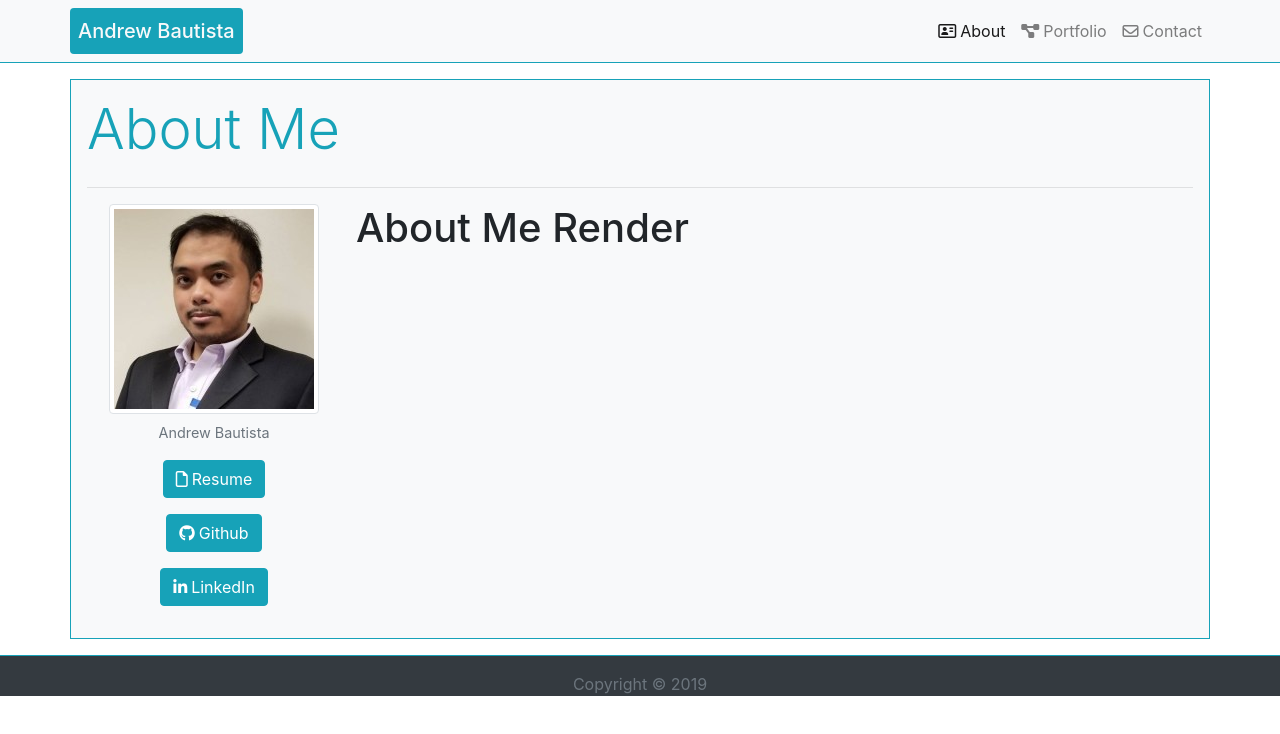
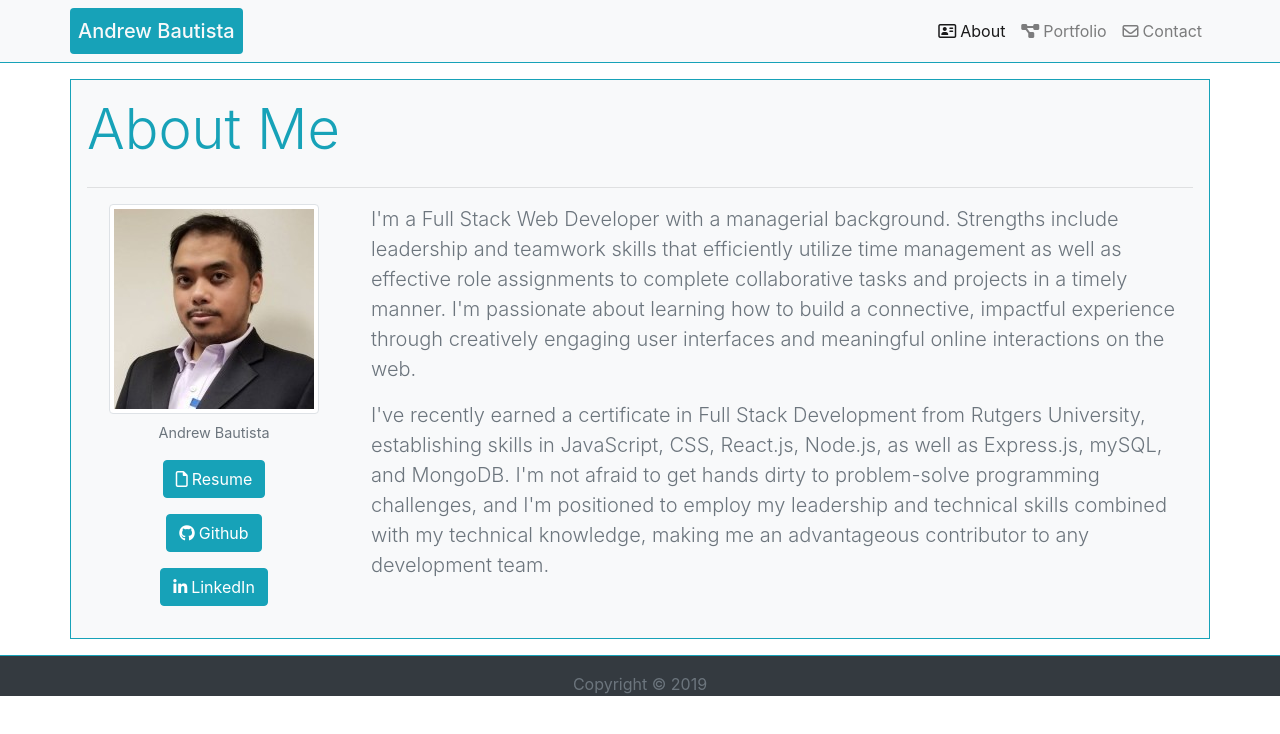
Before and after one commit to WarriorofZarona/React-Portfolio, a React (Create React App) app: page / in a window 1280 px wide. Shown: the top 734 px of the page. Built offline with nearby package versions, Linux system fonts and the light colour scheme.

Commit message:
added AboutContent code, imported to About.js

```diff
--- /dev/null
+++ b/src/components/AboutContent.js
@@ -0,0 +1,22 @@
+import React from "react";
+
+function AboutContent() {
+    return (
+        <div className="col-lg-9 text-secondary">
+            <p className="lead">I'm a Full Stack Web Developer with a managerial background. Strengths include
+            leadership and teamwork skills that efficiently utilize time management as well as effective
+            role assignments to complete collaborative tasks and projects in a timely manner. I'm passionate
+            about learning how to build a connective, impactful experience through creatively engaging user
+            interfaces and meaningful online interactions on the web. </p>
+
+            <p className="lead">I've recently earned a certificate in Full Stack Development from Rutgers
+            University, establishing skills in JavaScript, CSS, React.js, Node.js, as well as Express.js,
+            mySQL, and MongoDB. I'm not afraid to get hands dirty to problem-solve programming
+            challenges, and I'm positioned to employ my leadership and technical skills combined with my
+            technical knowledge, making me an advantageous contributor to any development team.
+        </p>
+        </div>
+    )
+};
+
+export default AboutContent;
--- a/src/pages/about.js
+++ b/src/pages/about.js
@@ -1,12 +1,13 @@
 import React from "react";
 import RowContainer from "../components/RowContainer";
 import SideContent from "../components/SideContent";
+import AboutContent from "../components/AboutContent";
 
 function About() {
     return (
         <RowContainer>
             <SideContent />
-            <h1>About Me Render</h1>
+            <AboutContent />
         </RowContainer>
     )
 };
```
